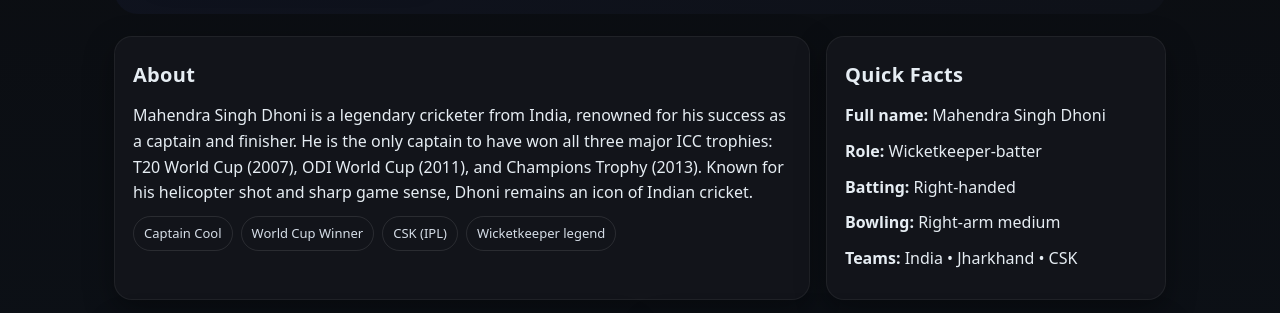
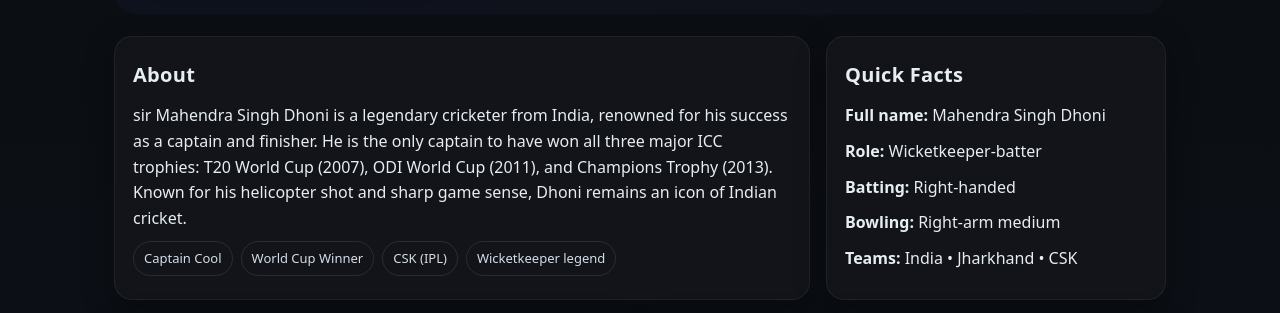
Before and after one commit to Aayushojhaa/elb, a plain HTML site: page index.html in a window 1280 px wide. Shown: the part 454-767 px from the top of the page. Drawn offline with Linux system fonts and the light colour scheme.

Commit message:
Update index.html

```diff
--- a/index.html
+++ b/index.html
@@ -60,7 +60,7 @@
     <main class="grid">
       <section class="card span-8">
         <h2>About</h2>
-        <p>Mahendra Singh Dhoni is a legendary cricketer from India, renowned for his success as a captain and finisher. He is the only captain to have won all three major ICC trophies: T20 World Cup (2007), ODI World Cup (2011), and Champions Trophy (2013). Known for his helicopter shot and sharp game sense, Dhoni remains an icon of Indian cricket.</p>
+        <p> sir Mahendra Singh Dhoni is a legendary cricketer from India, renowned for his success as a captain and finisher. He is the only captain to have won all three major ICC trophies: T20 World Cup (2007), ODI World Cup (2011), and Champions Trophy (2013). Known for his helicopter shot and sharp game sense, Dhoni remains an icon of Indian cricket.</p>
         <div class="chips" style="margin-top:10px">
           <span class="chip">Captain Cool</span>
           <span class="chip">World Cup Winner</span>
```
